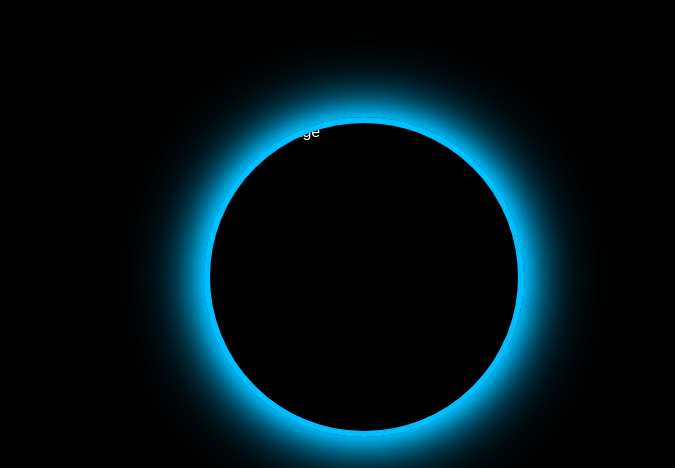
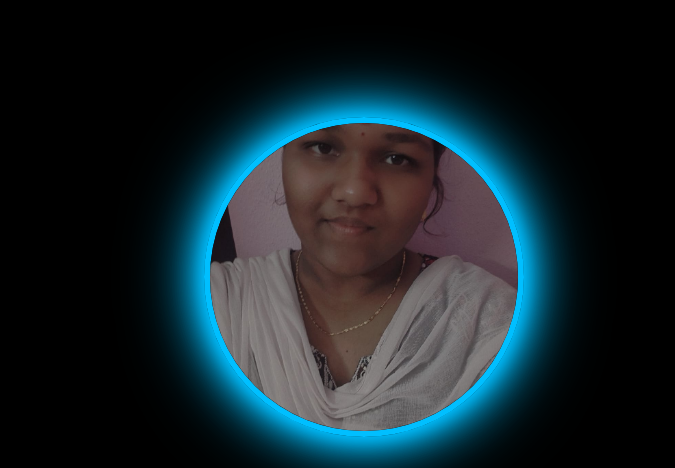
Before and after one commit to Sreeja-codes/portfolio, a plain HTML site: page index.html in a window 1280 px wide. Shown: the part 123-591 px from the top of the page, 0-675 px from the left. Drawn offline with Linux system fonts and the light colour scheme.

Commit message:
Update index.html

```diff
--- a/index.html
+++ b/index.html
@@ -377,7 +377,7 @@ footer{
 
 <div class="home-img">
 
-<img src="photo.jpeg" alt="Profile Image">
+<img src="photo.jpg" alt="Profile Image">
 
 </div>
 
```
